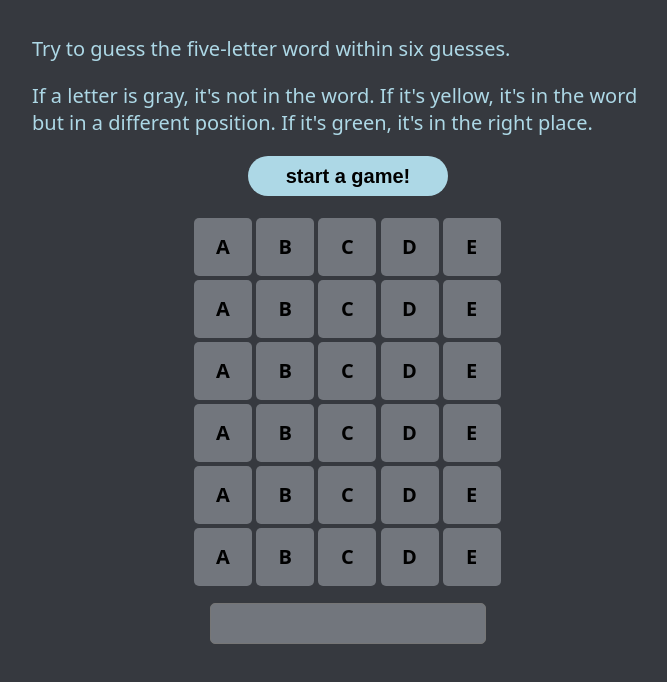
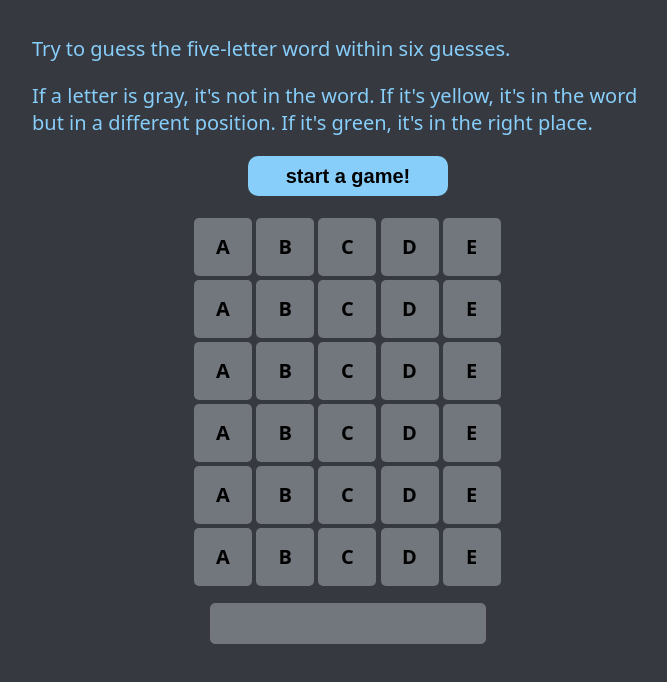
Before and after one commit to hex-key/wordle-game, a plain HTML site: page index.html in a window 1280 px wide. Shown: the whole page, without its empty margins (292-959 px from the left). Drawn offline with Linux system fonts and the light colour scheme.

Commit message:
did stuff

```diff
--- a/index.html
+++ b/index.html
@@ -4,6 +4,7 @@
         <title>Wordle Game</title>
         <meta name="viewport" content="width=device-width, initial-scale=1" />
         <link rel="stylesheet" type="text/css" href="./style.css" />
+        <link rel="shortcut icon" type="image/x-icon" href="./favicon.ico">
         <script src="./script.js" defer></script>
     </head>
     <body>
--- a/style.css
+++ b/style.css
@@ -1,6 +1,6 @@
 body {
     font-family: system-ui, sans-serif;
-    color: lightblue;
+    color: lightskyblue;
     background-color: #36393F;
 }
 
@@ -31,13 +31,13 @@ textarea {
 }
 
 #start-button {
-    background-color: lightblue;
+    background-color: lightskyblue;
     display: block;
     margin: auto;
     margin-bottom: 20px;
     width: 200px;
     height: 40px;
-    border-radius: 20px;
+    border-radius: 10px;
     font-weight: bold;
     font-size: 20px;
     border: none;
```
Also changed, not shown: favicon.ico (added), favicon.png (added).
